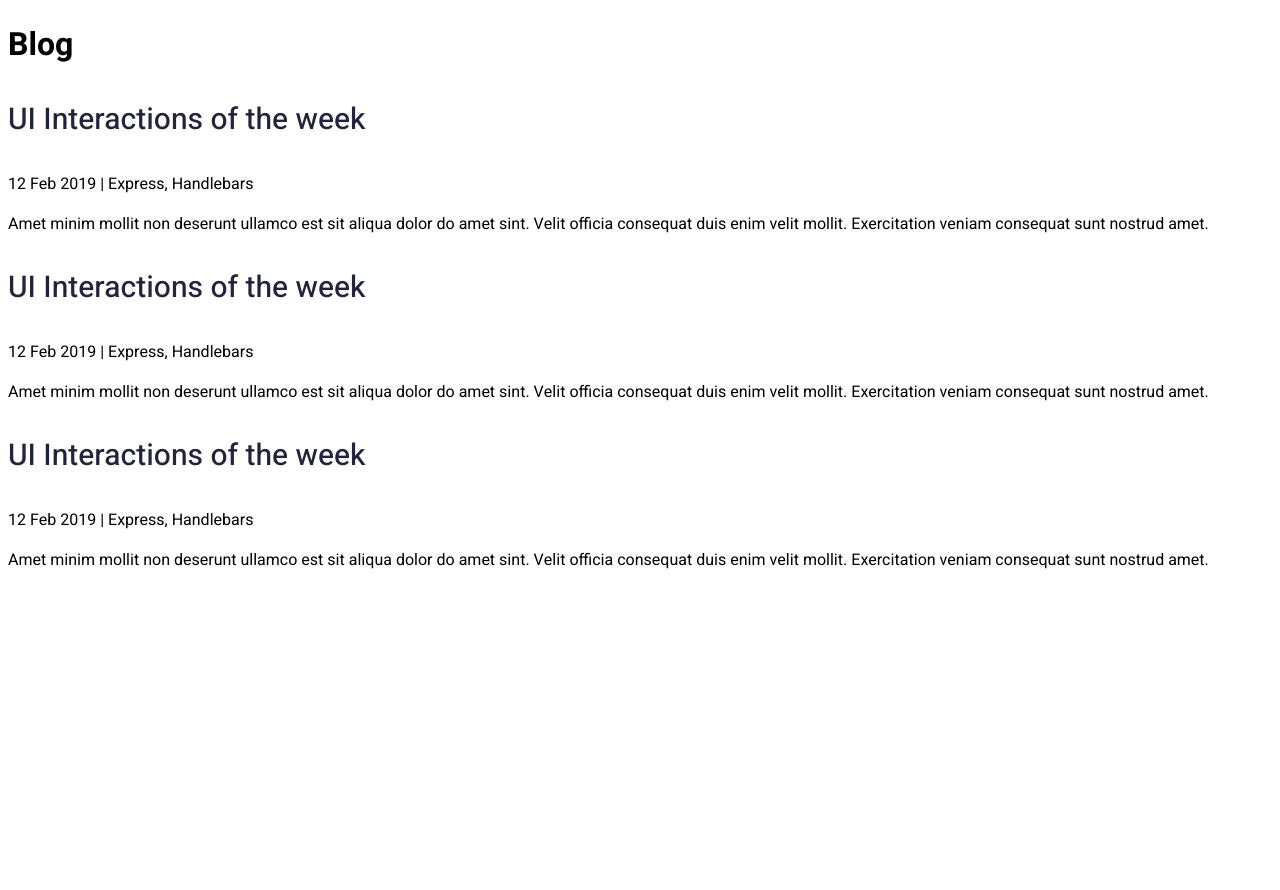
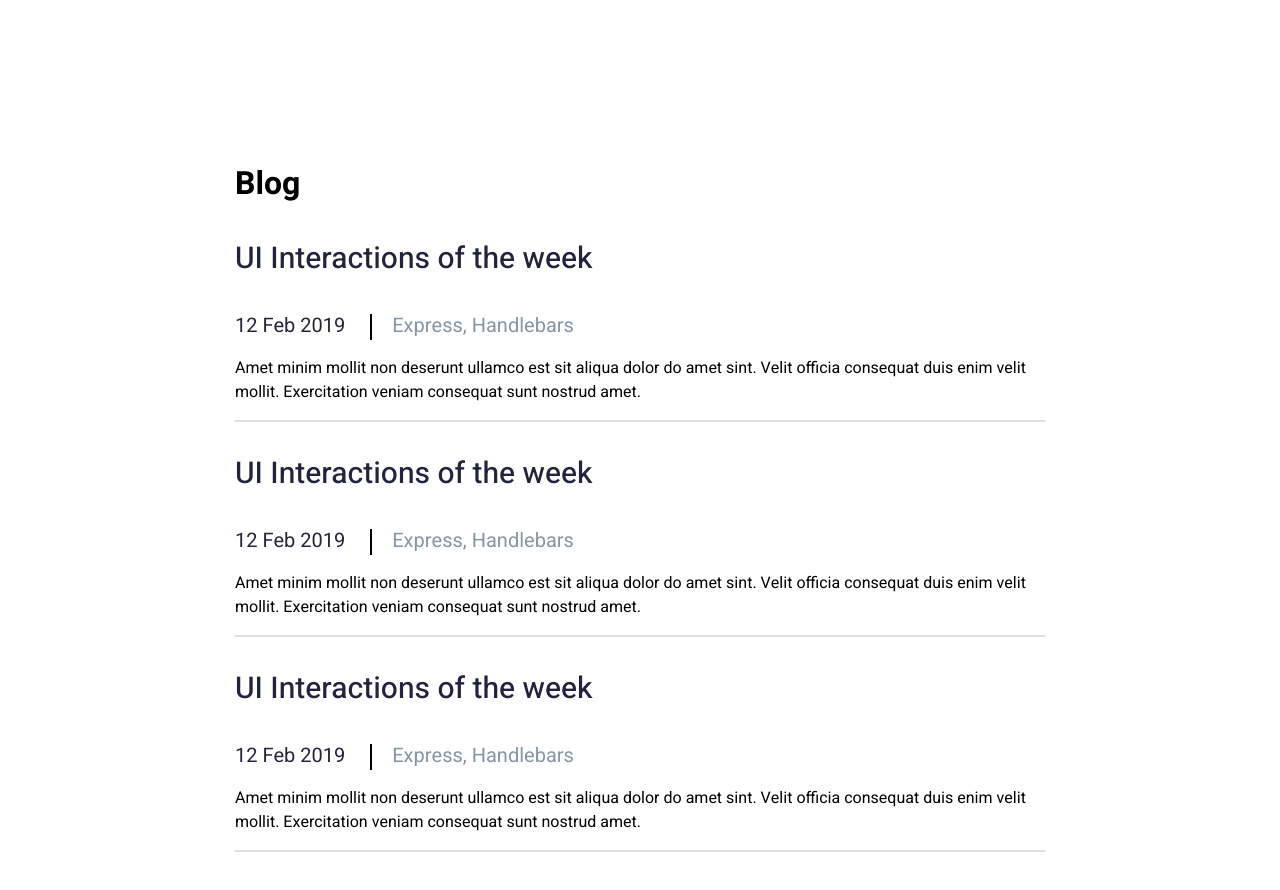
Before and after one commit to umrasghar/my-portfolio, a plain HTML site: page index.html in a window 1280 px wide. Before the commit the page ends 800 px from the top, so only its background shows below. Drawn offline with Linux system fonts and the light colour scheme.

Commit message:
✔ done homework

```diff
--- a/css/styles.css
+++ b/css/styles.css
@@ -2,9 +2,39 @@ html, body{
     font-family: 'Heebo', sans-serif;
 }
 
-.blog-item h3 {
+.blog-item h3{
     font-weight: 500;
     font-size: 30px;
     line-height: 44px;
     color: #21243D;
 }
+
+.blog-item .published-date{
+    font-weight: 400;
+    font-size: 20px;
+    line-height: 29px;
+    color: #21243D;
+}
+
+.blog-item .category{
+    font-weight: 400;
+    font-size: 20px;
+    line-height: 29px;
+    color: #8695A4;
+}
+
+.blog-item .pipe-line{
+    border: 1px solid #000000;
+    height: 21px;
+    width: 0;
+    margin-left: 20px;
+    margin-right: 20px;
+}
+
+hr{
+    border: 1px solid #E0E0E0;
+}
+
+body{
+    margin: 160px 235px 235px 235px;
+}
--- a/index.html
+++ b/index.html
@@ -20,14 +20,13 @@
             <span class="published-date">
                 12 Feb 2019
             </span>
-            <span>
-                |
-            </span>
+            <span class="pipe-line"></span>
             <span class="category">
                 Express, Handlebars
             </span>
         </div>
         <p>Amet minim mollit non deserunt ullamco est sit aliqua dolor do amet sint. Velit officia consequat duis enim velit mollit. Exercitation veniam consequat sunt nostrud amet.</p>
+        <hr>
     </article>
     <article class="blog-item">
         <header>
@@ -37,14 +36,13 @@
             <span class="published-date">
                 12 Feb 2019
             </span>
-            <span>
-                |
-            </span>
+            <span class="pipe-line"></span>
             <span class="category">
                 Express, Handlebars
             </span>
         </div>
         <p>Amet minim mollit non deserunt ullamco est sit aliqua dolor do amet sint. Velit officia consequat duis enim velit mollit. Exercitation veniam consequat sunt nostrud amet.</p>
+        <hr>
     </article>
     <article class="blog-item">
         <header>
@@ -54,14 +52,13 @@
             <span class="published-date">
                 12 Feb 2019
             </span>
-            <span>
-                |
-            </span>
+            <span class="pipe-line"></span>
             <span class="category">
                 Express, Handlebars
             </span>
         </div>
         <p>Amet minim mollit non deserunt ullamco est sit aliqua dolor do amet sint. Velit officia consequat duis enim velit mollit. Exercitation veniam consequat sunt nostrud amet.</p>
+        <hr>
     </article>
 </body>
 </html>
```
